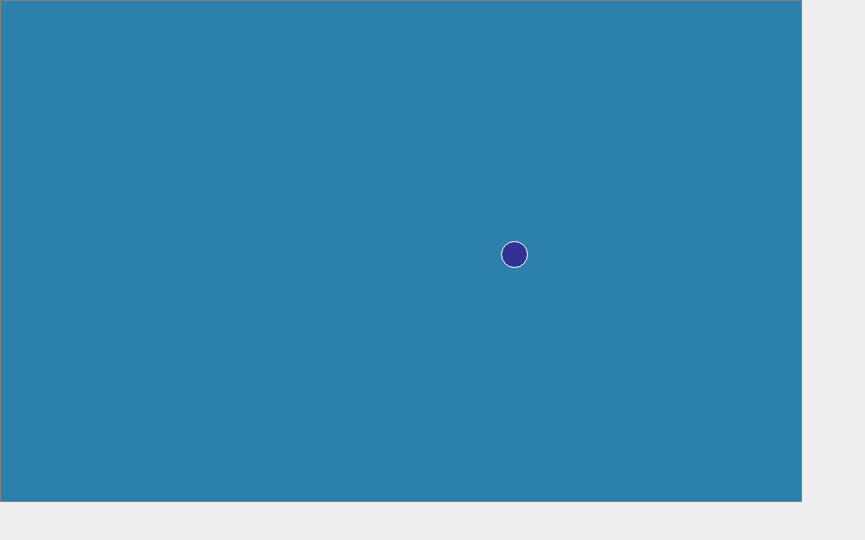
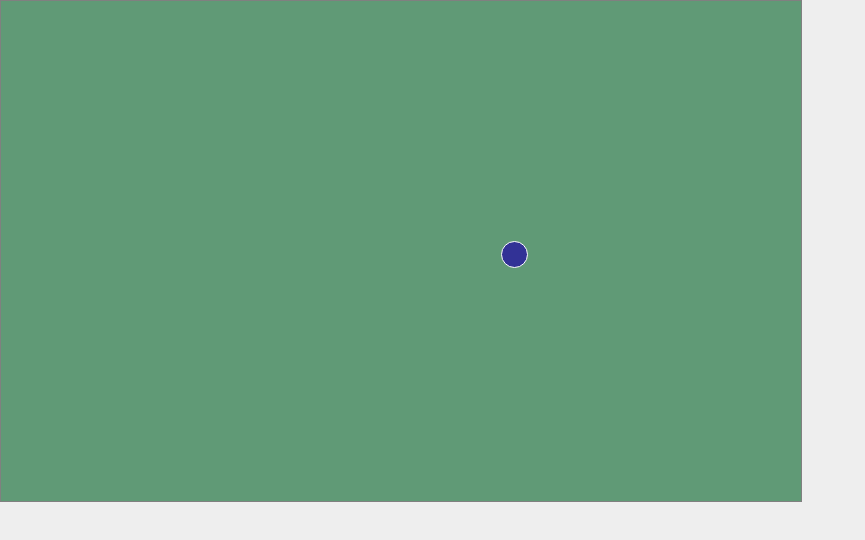
Before and after one commit to ditam/the-dig, a plain HTML site: page index.html in a window 1280 px wide. Shown: the whole page, without its empty margins (0-865 px from the left). Drawn offline with Linux system fonts and the light colour scheme.

Commit message:
add level switching

```diff
--- a/index.html
+++ b/index.html
@@ -10,9 +10,8 @@
 </head>
 <body>
   <div id="main-wrapper">
-    <img class="bg" src="assets/bg-1.png">
-    <img class="bg" src="assets/bg-2.png">
-    <img class="bg clipped" src="assets/bg-3.png">
+    <img class="bg" id="bg-before" />
+    <img class="bg clipped" id="bg-after" />
     <div class="worker" id="worker-1"></div>
   </div>
 
--- a/levels.js
+++ b/levels.js
@@ -1,7 +1,8 @@
 import constants from '/constants.js';
 
-export default [
+const levels = [
   {
+    bgAsset: 'assets/bg-2.png',
     resources: [
       [0, 0, 0, 0, 1],
       [0, 0, 0, 1, 0],
@@ -9,6 +10,7 @@ export default [
     ]
   },
   {
+    bgAsset: 'assets/bg-3.png',
     resources: [
       [0, 0, 1, 0, 1],
       [0, 0, 1, 1, 0],
@@ -16,6 +18,7 @@ export default [
     ]
   },
   {
+    bgAsset: 'assets/bg-4.png',
     resources: [
       [0, 1, 1, 1, 1],
       [0, 0, 0, 0, 0],
@@ -23,3 +26,5 @@ export default [
     ]
   },
 ];
+
+export default levels;
--- a/main.js
+++ b/main.js
@@ -2,11 +2,35 @@ import utils from '/utils.js';
 import constants from '/constants.js';
 import levels from '/levels.js';
 
-let currentLevel = 0;
 const worker = {
   x: 500,
   y: 240
 };
+
+let currentLevel = 0;
+function loadLevel(levelIndex) {
+  let bgBeforeAsset;
+  if (levelIndex === 0) {
+    // we need special cases for bg-before:
+    bgBeforeAsset = 'assets/bg-1.png';
+  } else {
+    bgBeforeAsset = levels[levelIndex-1].bgAsset;
+    console.assert(bgBeforeAsset, 'No prev-level asset found for index ' + levelIndex);
+  }
+
+  const currentBg = levels[levelIndex].bgAsset;
+  console.assert(bgBeforeAsset, 'No current level asset found for index ' + levelIndex);
+
+  // replace img sources
+  $('#bg-before').attr('src', bgBeforeAsset);
+  $('#bg-after').attr('src', levels[currentLevel].bgAsset);
+
+  // reset SVG clipping mask to empty
+  const clipPath = document.querySelector('svg #clip-1');
+  while (clipPath.firstChild) {
+    clipPath.removeChild(clipPath.firstChild);
+  }
+}
 
 function updateWorkerPosInDOM() {
   // moves the worker in DOM to its current position, animated with CSS transitions
@@ -73,7 +97,8 @@ function checkLevelEnd() {
   if (cellCountDigged === cellCountTotal) {
     console.log('===Level end===');
     resetDigMap();
-    // TODO: empty SVG and swap levels
+    currentLevel++;
+    loadLevel(currentLevel);
   }
 }
 
@@ -85,19 +110,19 @@ function resetDigMap() {
 }
 
 function start() {
+  loadLevel(currentLevel);
   generateGrid();
   updateWorkerPosInDOM();
 }
 
 function revealCell(x, y) {
-  // TODO: keep track of what's revealed, do not add if already revealed
-  const c1 = document.querySelector('svg #clip-1');
+  const clipPath = document.querySelector('svg #clip-1');
   const rect = document.createElementNS('http://www.w3.org/2000/svg', 'rect');
   rect.setAttribute('x', x*constants.CELL_WIDTH);
   rect.setAttribute('y', y*constants.CELL_HEIGHT);
   rect.setAttribute('width', constants.CELL_WIDTH);
   rect.setAttribute('height', constants.CELL_HEIGHT);
-  c1.appendChild(rect);
+  clipPath.appendChild(rect);
 }
 
 $(document).ready(function() {
```
